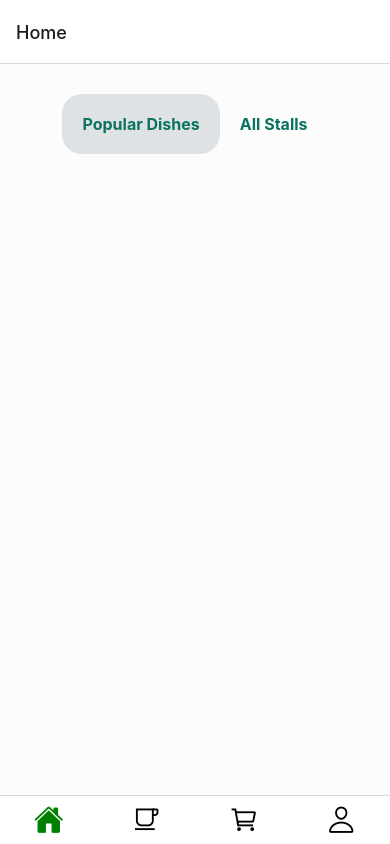
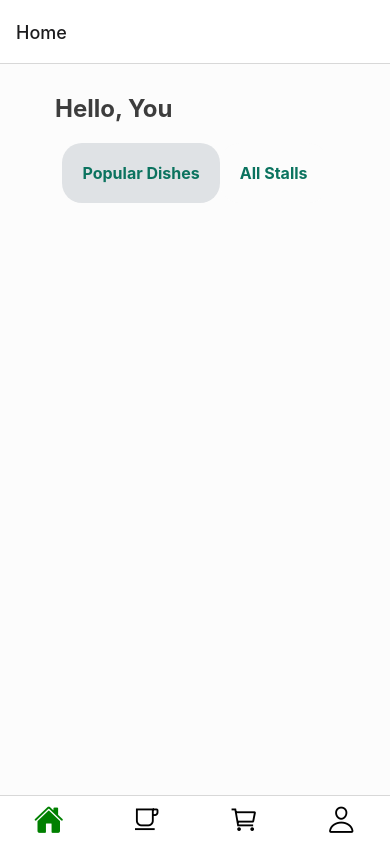
Before and after one commit to jeanyeeee/dining-rc-app, a React Native app in the folder dining-rc/: screen /Home in a window 390 px wide. Built offline with nearby package versions, Linux system fonts and the light colour scheme.

Commit message:
home screen fix

```diff
--- a/dining-rc/navigation/screens/HomeScreen.js
+++ b/dining-rc/navigation/screens/HomeScreen.js
@@ -9,8 +9,14 @@ const Stack = createNativeStackNavigator();
 export default function HomeScreen() {
   //Create the Button
   const [dish, setDish] = useState(true)
+  //change to listen to person user name after
+  const user = "You"
   return(
     <View style= {styles.container}>
+      {/* Header Buttons - Hello, <User> and Image */}
+      <View>
+        <Text style= {styles.text}>Hello, {user}</Text>
+      </View>
       {/* Header Buttons -  Popular Dishes, All Stalls */}
       <View style= {styles.buttonArrangement}>
         {/* Header Buttons -  Popular Dishes */}
@@ -24,11 +30,9 @@ export default function HomeScreen() {
             <Text style={styles.textAlt}>Popular Dishes</Text>
           </View>
     </TouchableOpacity>
+
     {/* Header Buttons -  All Stalls */}
-    <TouchableOpacity
-    onPress = {() => {
-      setDish(false)
-    }}>
+    <TouchableOpacity onPress = {() => {setDish(false)}}>
         <View style = {{...styles.rightButton,
           backgroundColor: !dish ? "#DFE2E5" : "#FCFCFC",
           }}>
@@ -50,9 +54,14 @@ const styles = StyleSheet.create({
   container: {
     flex: 1,
     backgroundColor: "#FCFCFC",
-    alignItems: 'center',
-    justifyContent: 'center',
-
+  },
+  text : {
+    color: "#3D3D3D",
+    fontSize: 24,
+    fontWeight: "bold",
+    textAlign: "left",
+    paddingHorizontal: 55,
+    paddingTop: 30,
   },
   textAlt: {
     color: "#0B735F",
@@ -71,8 +80,10 @@ const styles = StyleSheet.create({
 
   buttonArrangement:  {
     backgroundColor: "#FCFCFC",
-    marginTop: 30,
+    marginTop: 20,
     flexDirection: 'row',
-    justifyContent: 'space-evenly'
+    justifyContent: 'space-evenly',
+    alignItems: 'center',
+    justifyContent: 'center',
   }
 });
```
